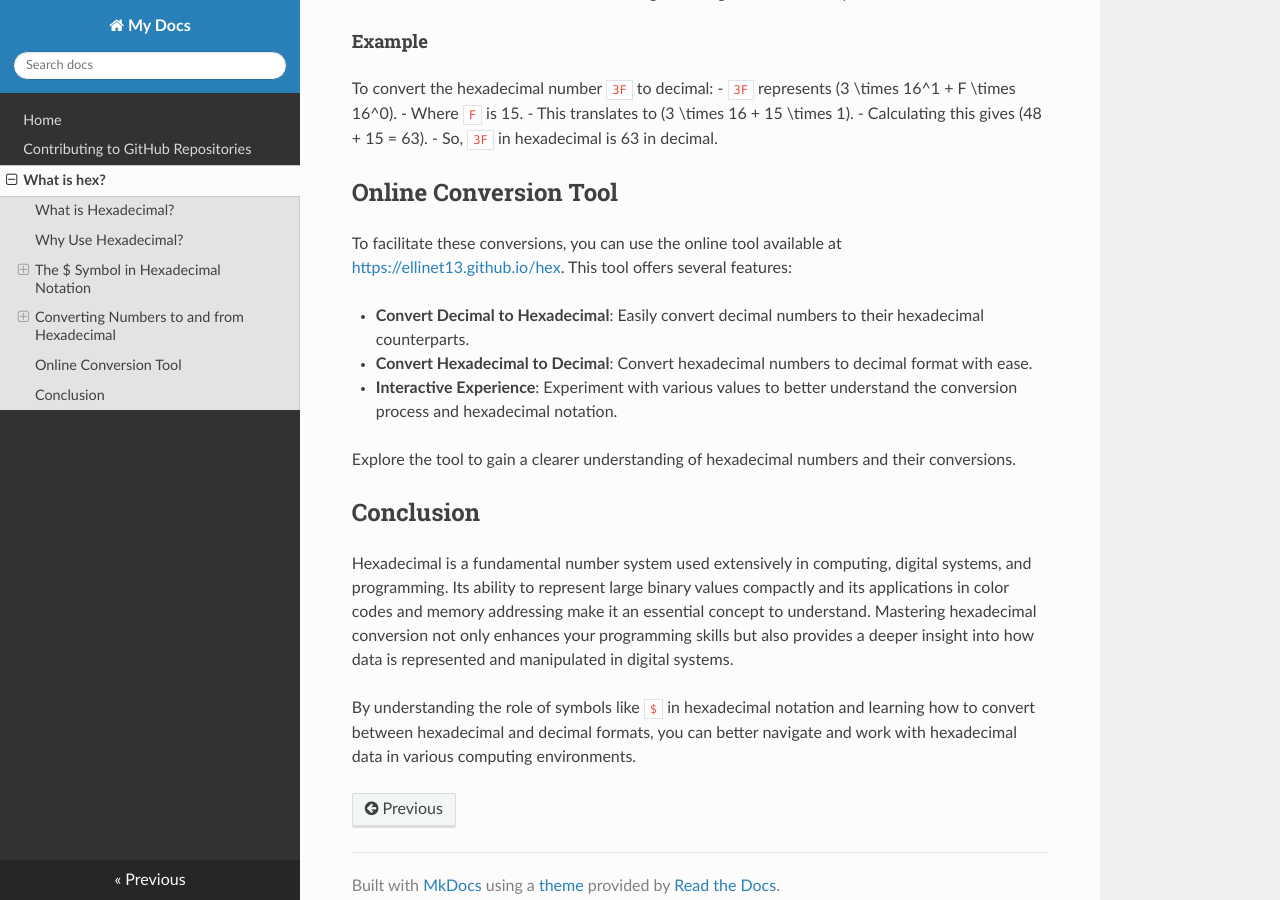
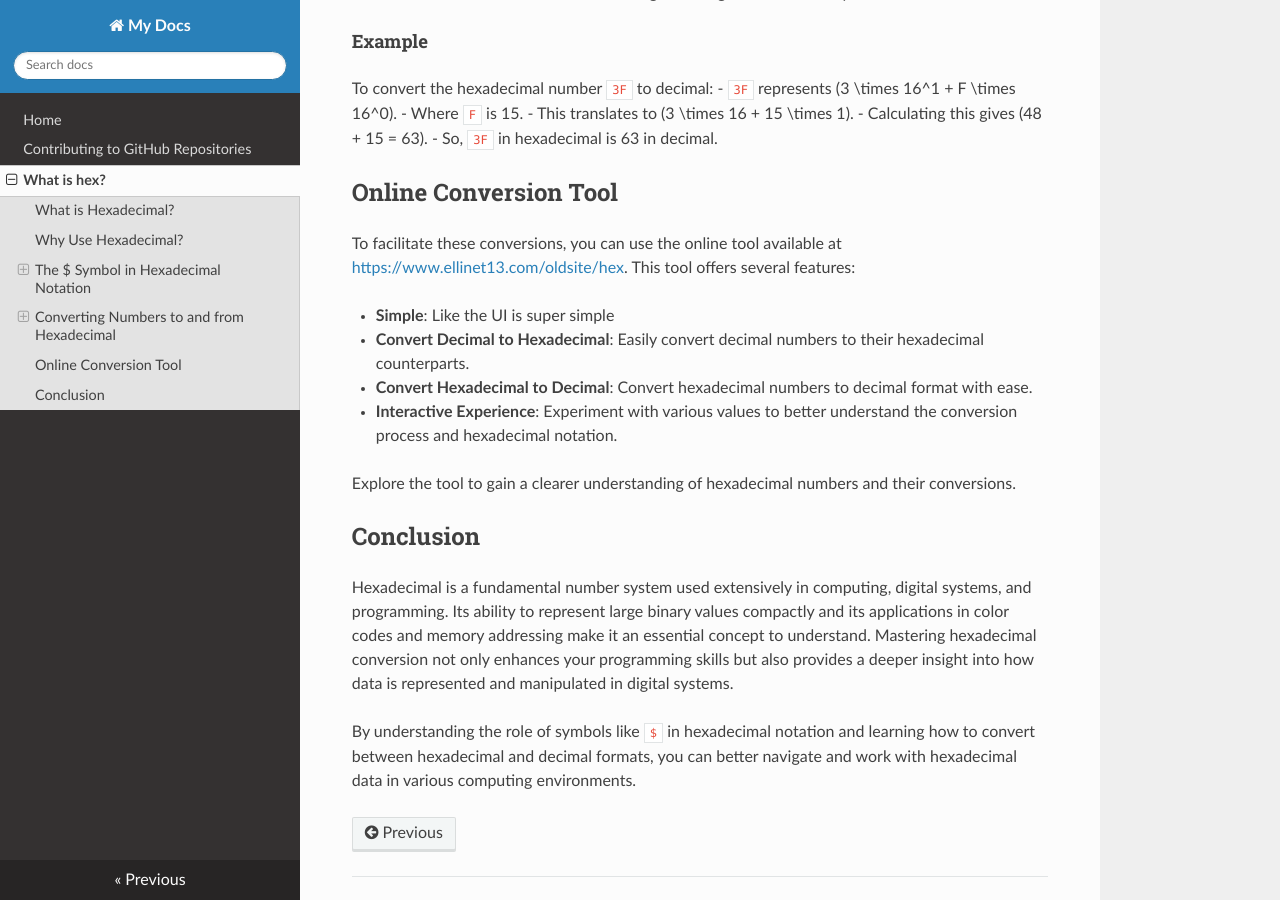
Before and after one commit to ElliNet13/docs, an MkDocs documentation site: the page built from docs/hex.md, in a window 1280 px wide and 900 px high, scrolled down 2712 px. Built offline with MkDocs 1.6.1, drawn with Linux system fonts in a browser that asks for light colours; nearby versions of some CDN libraries.

Commit message:
Update links

```diff
--- a/docs/hex.md
+++ b/docs/hex.md
@@ -96,8 +96,9 @@ To convert the hexadecimal number `3F` to decimal:
 
 ## Online Conversion Tool
 
-To facilitate these conversions, you can use the online tool available at [https://ellinet13.github.io/hex](https://ellinet13.github.io/hex). This tool offers several features:
+To facilitate these conversions, you can use the online tool available at [https://www.ellinet13.com/oldsite/hex](https://www.ellinet13.com/oldsite/hex). This tool offers several features:
 
+- **Simple**: Like the UI is super simple
 - **Convert Decimal to Hexadecimal**: Easily convert decimal numbers to their hexadecimal counterparts.
 - **Convert Hexadecimal to Decimal**: Convert hexadecimal numbers to decimal format with ease.
 - **Interactive Experience**: Experiment with various values to better understand the conversion process and hexadecimal notation.
```
